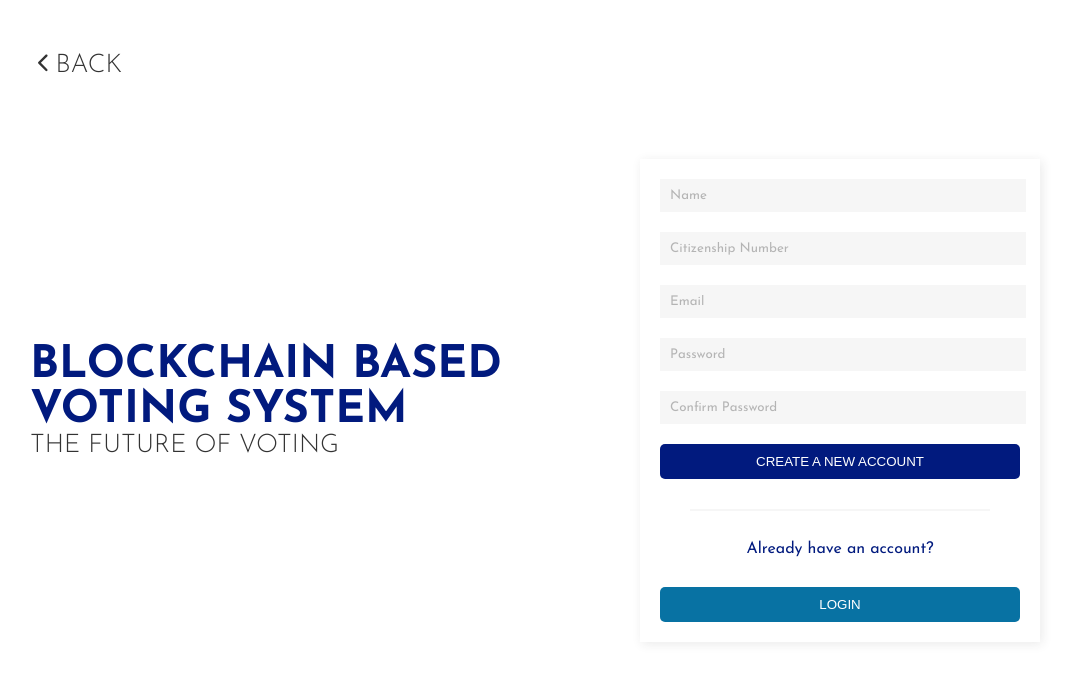
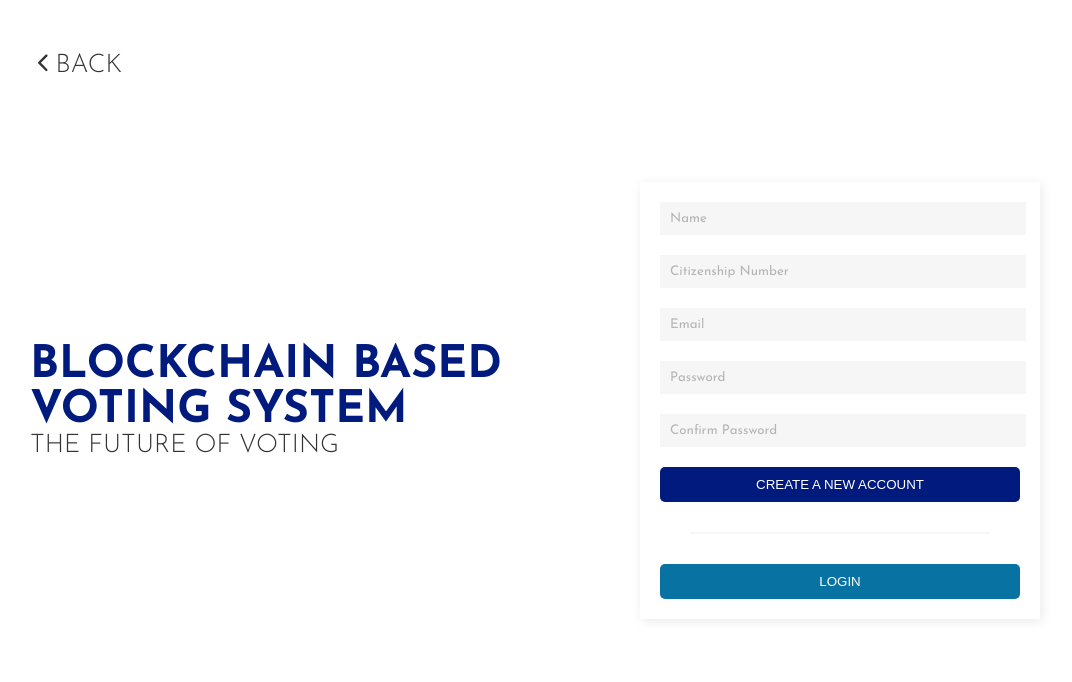
Before and after one commit to vaishak02/block, a React (Create React App) app in the folder Blockchain-Based-Voting-System/frontend/: page /signup in a window 1280 px wide. Shown: the top 682 px of the page, without its empty margins (70-1142 px from the left). Built offline with nearby package versions, Linux system fonts and the light colour scheme; no server answers.

Commit message:
fourth commit

```diff
--- a/Blockchain-Based-Voting-System/frontend/src/pages/Login.tsx
+++ b/Blockchain-Based-Voting-System/frontend/src/pages/Login.tsx
@@ -77,7 +77,7 @@ const Login = (props: RouteProps): JSX.Element => {
             )}
           </Formik>
 
-          <div className="form-info-text">Forgot Password?</div>
+          {/* <div className="form-info-text">Forgot Password?</div> */}
 
           <hr />
 
--- a/Blockchain-Based-Voting-System/frontend/src/pages/Signup.tsx
+++ b/Blockchain-Based-Voting-System/frontend/src/pages/Signup.tsx
@@ -128,7 +128,7 @@ const Signup = (): JSX.Element => {
           </Formik>
 
           <hr />
-          <div className="form-info-text">Already have an account?</div>
+          {/* <div className="form-info-text">Already have an account?</div> */}
 
           <button
             onClick={() => navigate("/login")}
```
